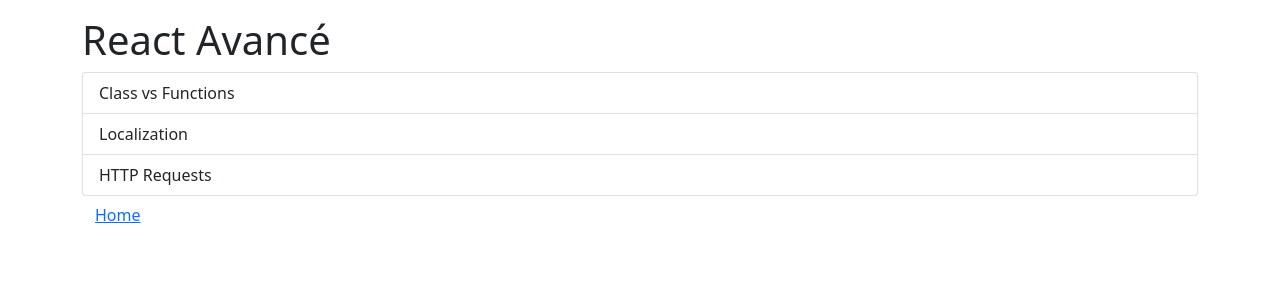
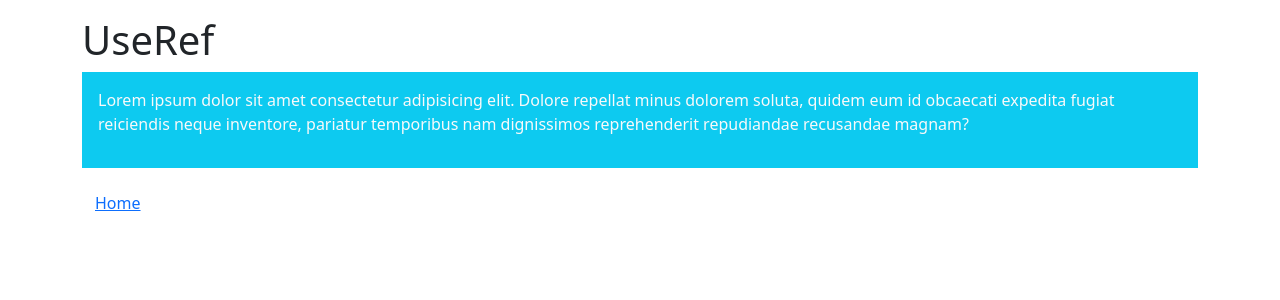
Before and after one commit to baptouboullax/AdvancedReact, a React (Create React App) app in the folder cra/: page /use-ref in a window 1280 px wide. Shown: the top 300 px of the page. Built offline with nearby package versions, Linux system fonts and the light colour scheme.

Commit message:
ajout page UseRef, ajout de la population dans la pop-up du pays, ajout de traductions

```diff
--- a/cra/package.json
+++ b/cra/package.json
@@ -16,6 +16,7 @@
     "react-router-dom": "^5.3.0",
     "react-scripts": "4.0.3",
     "serve": "^12.0.1",
+    "vanilla-tilt": "^1.7.2",
     "web-vitals": "^1.1.2"
   },
   "scripts": {
--- a/cra/src/App.js
+++ b/cra/src/App.js
@@ -11,35 +11,62 @@
   Components,
   ClassVsFunctions,
   Localization,
-  HttpRequests
+  HttpRequests,
+  UseRef
 } from './pages/';
 
+const routes = [
+  {
+    path: '/http-requests',
+    exact: true,
+    component: <HttpRequests />
+  },
+  {
+    path: '/components',
+    exact: true,
+    component: <Components />
+  },
+  {
+    path: '/classvsfunctions',
+    exact: true,
+    component: <ClassVsFunctions />
+  },
+  {
+    path: '/localization',
+    exact: true,
+    component: <Localization />
+  },
+  {
+    path: '/use-ref',
+    exact: true,
+    component: <UseRef />
+  },
+  {
+    path: '/',
+    exact: false,
+    component: <Home />
+  }
+]
+
+const Routes = () => <Switch>
+  {
+    routes.map((route, index) =>
+      <Route path={route.path} exact={route.exact} key={index}>
+        {route.component}
+      </Route>
+    )
+  }
+</Switch>
 
 const BackButton = routeProps => (routeProps.location.pathname !== "/")
-  ? <div><NavLink className='btn btn-link' to="/">Home</NavLink></div>
+  ? <div className="pt-3"><NavLink className='btn btn-link' to="/">Home</NavLink></div>
   : null;
 
 const App = () => {
   return (
     <Router>
       <div className="container py-3">
-        <Switch>
-          <Route path='/http-requests'>
-            <HttpRequests />
-          </Route>
-          <Route path='/components'>
-            <Components />
-          </Route>
-          <Route path='/classvsfunctions'>
-            <ClassVsFunctions />
-          </Route>
-          <Route path='/localization'>
-            <Localization />
-          </Route>
-          <Route path='/'>
-            <Home />
-          </Route>
-        </Switch>
+        <Routes />
         <Route render={routeProps => <BackButton {...routeProps} />} />
       </div>
     </Router>
--- a/cra/src/components/CustomMap/index.js
+++ b/cra/src/components/CustomMap/index.js
@@ -10,7 +10,10 @@
             });
 
             return <Marker position={country.latlng} key={index} icon={flagIcon}>
-                <Popup>{country.name.common}</Popup>
+                <Popup>
+                    {country.name.common} <br/>
+                    Pop. : {country.population}
+                </Popup>
             </Marker>
         }
     );
--- a/cra/src/pages/Home.js
+++ b/cra/src/pages/Home.js
@@ -14,6 +14,10 @@
     {
         to: '/http-requests',
         label: 'HTTP Requests'
+    },
+    {
+        to: '/use-ref',
+        label: 'UseRef'
     }
 ]
 
--- a/cra/src/pages/HttpRequests.js
+++ b/cra/src/pages/HttpRequests.js
@@ -9,8 +9,10 @@
 const getCountries = () => Axios.get("https://restcountries.com/v3.1/all");
 
 export const HttpRequests = () => {
+    // équivalent de setState()
     const [countries, setCountries] = useState([]);
 
+    // équivalent de componentDidMount()
     useEffect(
         () => getCountries()
             .then(results => {
--- a/cra/src/pages/Localization.js
+++ b/cra/src/pages/Localization.js
@@ -1,5 +1,6 @@
 import { IntlProvider, FormattedMessage } from 'react-intl';
 import Fr from '../translations/fr.json';
+import En from '../translations/en.json';
 
 const locale = navigator.language;
 const translationEnum = {
@@ -14,7 +15,13 @@
     <h1>Localization</h1>
     <FormattedMessage
         id="myMessage"
-        defaultMessage="Today is {ts, date, :::yyyyMMdd}"
+        defaultMessage="Today is {ts, date, :::yyyyMMdd}."
         values={{ ts: Date.now() }}
-/>
+    />
+    <br/>
+    <FormattedMessage
+        id="myMessage2"
+        defaultMessage="Yesterday, I ate an apple."
+    />
+
 </IntlProvider>;
--- /dev/null
+++ b/cra/src/pages/UseRef.js
@@ -0,0 +1,30 @@
+import { useEffect } from "react";
+import { useRef } from "react";
+import VanillaTilt from 'vanilla-tilt';
+
+
+const vanillaTiltOptions = {
+    max: 25,
+    speed: 400,
+    glare: true,
+    "max-glare": 0.5
+}
+
+export const UseRef = () => {
+    const domRef = useRef(null);
+
+    useEffect(() => {
+        VanillaTilt.init(domRef.current, vanillaTiltOptions);
+    }, []);
+
+    return <>
+        <h1>UseRef</h1>
+        <div ref={domRef} className="p-3 bg-info text-light">
+            <p>
+                Lorem ipsum dolor sit amet consectetur adipisicing elit. Dolore repellat minus dolorem soluta,
+                quidem eum id obcaecati expedita fugiat reiciendis neque inventore, pariatur temporibus nam
+                dignissimos reprehenderit repudiandae recusandae magnam?
+            </p>
+        </div>
+    </>
+}
--- a/cra/src/pages/index.js
+++ b/cra/src/pages/index.js
@@ -3,11 +3,13 @@
 import { Home } from "./Home";
 import { Localization } from "./Localization";
 import { HttpRequests } from "./HttpRequests";
+import { UseRef } from "./UseRef";
 
 export {
     Home,
     Components,
     ClassVsFunctions,
     Localization,
-    HttpRequests
+    HttpRequests,
+    UseRef
 }
--- /dev/null
+++ b/cra/src/translations/en.json
@@ -0,0 +1,4 @@
+{
+    "myMessage": "Today is {ts, date, ===yyyyMMdd}.",
+    "myMessage2": "Yesterday, I ate an apple."
+}
--- a/cra/src/translations/fr.json
+++ b/cra/src/translations/fr.json
@@ -1,3 +1,4 @@
 {
-    "myMessage": "Aujourd'hui, c'est le {ts, date, ===yyyyMMdd}"
+    "myMessage": "Aujourd'hui, c'est le {ts, date, ===yyyyMMdd}.",
+    "myMessage2": "Hier, j'ai mangé une pomme."
 }
```
Also changed, not shown: 1 other file (tests, documents, lock files or other folders).
